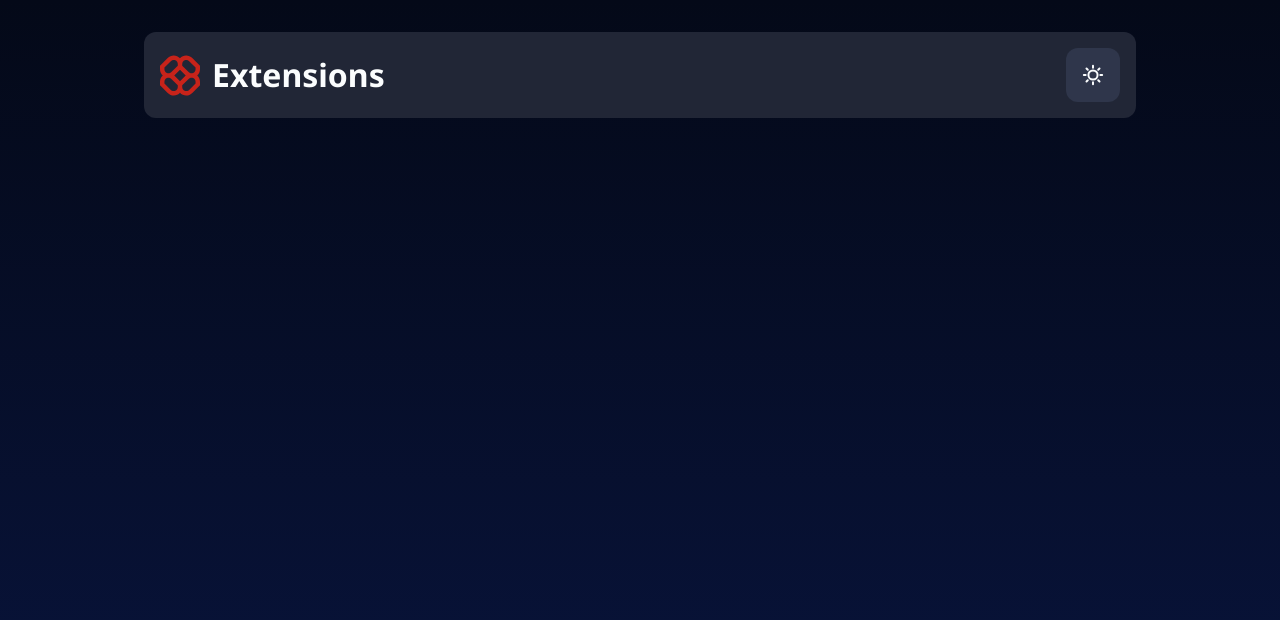
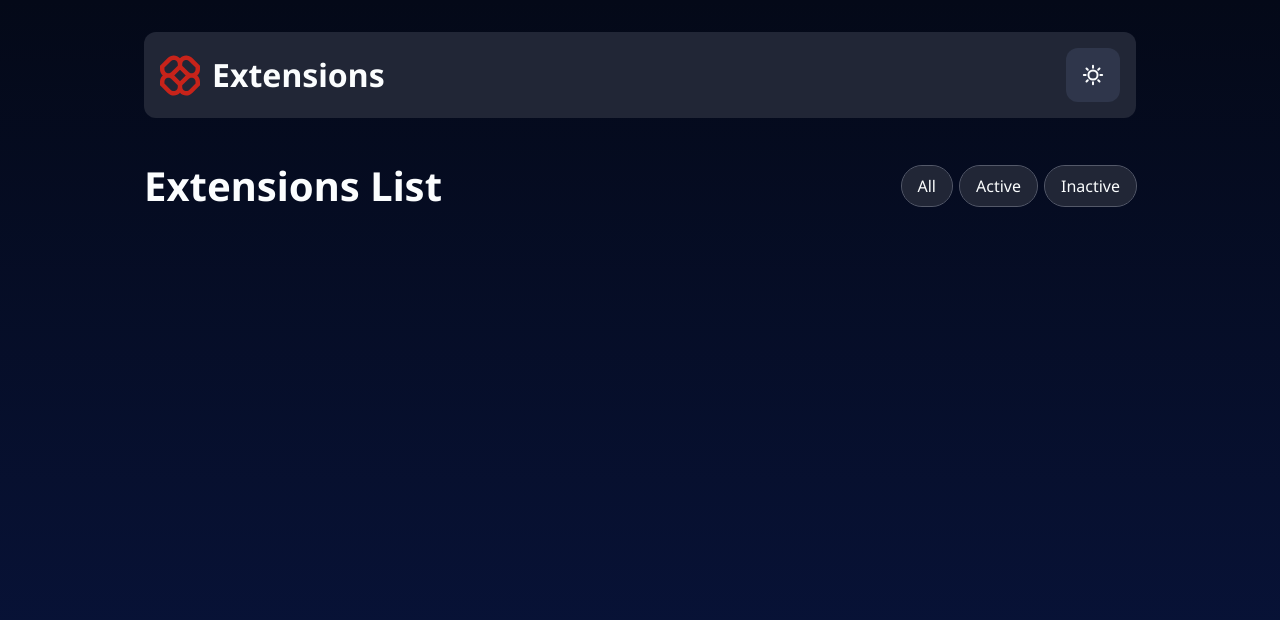
Before and after one commit to darryndotdev/browser-extensions-manager-ui, a React (Vite) app: page / in a window 1280 px wide. Shown: the top 620 px of the page. Built offline with nearby package versions, Linux system fonts and the light colour scheme.

Commit message:
styles: building static extension filter component

```diff
--- a/src/App.jsx
+++ b/src/App.jsx
@@ -1,10 +1,12 @@
 import Container from './components/UI/Container/Container';
 import Hero from './components/Hero/Hero';
+import ExtensionFilter from './components/ExtensionFilter/ExtensionFilter';
 
 function App() {
     return (
         <Container>
             <Hero />
+            <ExtensionFilter />
         </Container>
     );
 }
--- /dev/null
+++ b/src/components/ExtensionFilter/ExtensionFilter.jsx
@@ -0,0 +1,33 @@
+import styles from './ExtensionFilter.module.css';
+
+const ExtensionFilter = () => {
+    return (
+        <div className={styles.filter}>
+            <h2>Extensions List</h2>
+            <form>
+                <fieldset>
+                    <label>
+                        <input type='radio' name='input' />
+                        <span className={styles.btn} tabIndex='1'>
+                            All
+                        </span>
+                    </label>
+                    <label>
+                        <input type='radio' name='input' />
+                        <span className={styles.btn} tabIndex='2'>
+                            Active
+                        </span>
+                    </label>
+                    <label>
+                        <input type='radio' name='input' />
+                        <span className={styles.btn} tabIndex='3'>
+                            Inactive
+                        </span>
+                    </label>
+                </fieldset>
+            </form>
+        </div>
+    );
+};
+
+export default ExtensionFilter;
--- /dev/null
+++ b/src/components/ExtensionFilter/ExtensionFilter.module.css
@@ -0,0 +1,44 @@
+.filter {
+    display: flex;
+    justify-content: space-between;
+    align-items: center;
+}
+
+fieldset {
+    display: flex;
+    border: none;
+    gap: 0.5rem;
+}
+
+.btn {
+    font-family: inherit;
+    font-size: inherit;
+    display: flex;
+    justify-content: center;
+    align-items: center;
+    color: var(--clr-neutral-0);
+    background-color: var(--clr-neutral-800);
+    padding: 0.5rem 1rem;
+    outline: 1px solid var(--clr-neutral-600);
+    border-radius: 1.5rem;
+    cursor: pointer;
+    transition: all ease-in 300ms;
+}
+
+input[type='radio'] {
+    display: none;
+}
+
+input:checked ~ .btn {
+    color: var(--clr-neutral-900);
+    background-color: var(--clr-red-400);
+}
+
+.btn:hover {
+    background-color: var(--clr-neutral-600);
+}
+
+.btn:focus-within {
+    outline: 2px solid var(--clr-red-400);
+    outline-offset: 2px;
+}
--- a/src/components/Hero/Hero.module.css
+++ b/src/components/Hero/Hero.module.css
@@ -21,7 +21,7 @@
     border-radius: var(--radius);
     border: none;
     cursor: pointer;
-    transition: background-color ease-in 300ms;
+    transition: all ease-in 300ms;
 }
 
 .btn:hover {
```
